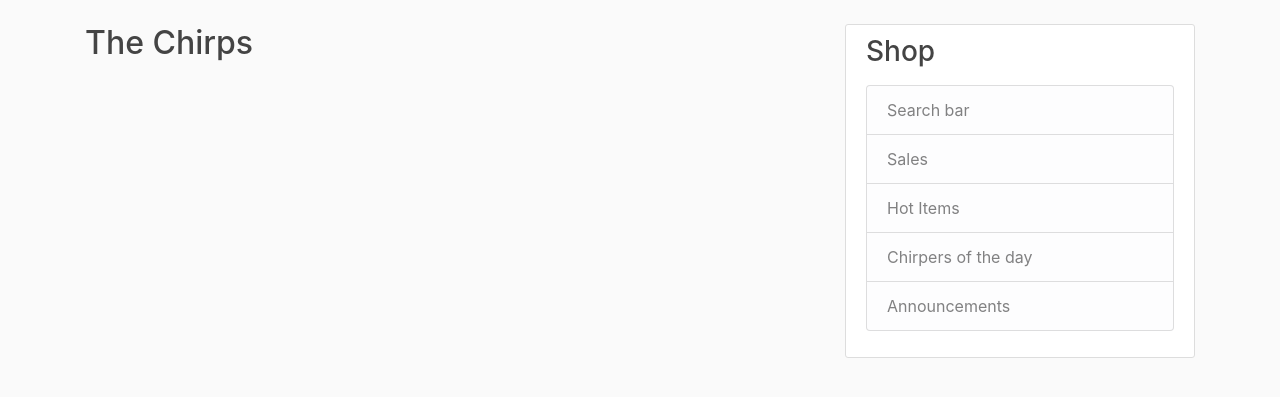
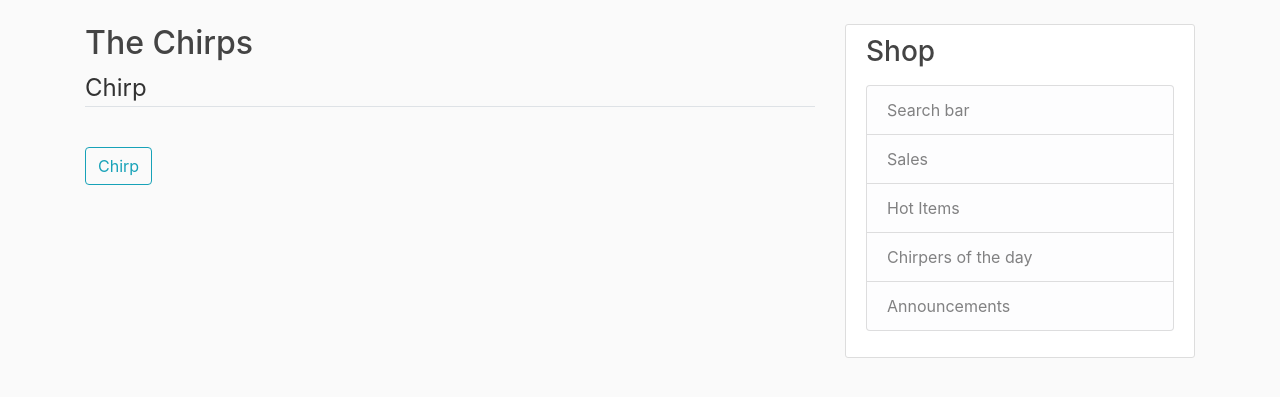
Before and after one commit to NagaSolo/chirpies, a Django app: page / in a window 1280 px wide. Shown: the part 56-453 px from the top of the page. Run offline with Django 3.2, Linux system fonts and the light colour scheme; the visitor is signed in with stand-in values (Sample User, id 1); data that the repository does not hold is empty; some libraries are stand-ins or nearby versions.

Commit message:
added; new feature to post from home, still buggy

```diff
--- a/chirps/templates/chirps/home.html
+++ b/chirps/templates/chirps/home.html
@@ -1,4 +1,6 @@
 {% extends "chirps/base.html" %}
+{% load crispy_forms_tags %}
+
 {% block content %}
     <h2>The Chirps</h2>
     {% for chirp in chirps %}
@@ -14,6 +16,22 @@
         </div>
         </article>
     {% endfor %}
+    {% if user.is_authenticated %}
+            <form method="POST">
+                {% csrf_token %}
+                <fieldset class="form-group">
+                    <legend class="border-bottom mb-4">
+                        Chirp
+                    </legend>
+                    {{ form|crispy }}
+                </fieldset>
+                <div class="form-group">
+                    <button class="btn btn-outline-info" type="submit">
+                        Chirp
+                    </button>
+                </div>
+            </form>
+    {% endif %}
     {% if is_paginated %}
         {% if page_obj.has_previous %}
             <a class="btn btn-outline-info mb-4" href="?page=1">First</a>
--- a/chirps/urls.py
+++ b/chirps/urls.py
@@ -8,14 +8,17 @@
     ChirpCreateView,
     ChirpUpdateView,
     ChirpDeleteView,
-    UserChirpListView
+    UserChirpListView,
+    # ChirpHomeCreateView
 )
 urlpatterns = [
-    path('', ChirpListView.as_view(), name='chirp-home'),
+    # path('', ChirpListView.as_view(), name='chirp-home'),
     path('about/', views.about, name='chirp-about'),
+    path('', views.home, name='chirp-home'),
     path('user/<str:username>', UserChirpListView.as_view(), name='user-chirps'),
     path('chirp/<int:pk>/', ChirpDetailView.as_view(), name='chirp-detail'), # grab specific primary key of chirp
     path('chirp/new/', ChirpCreateView.as_view(), name='chirp-create'), # create new chirp
+    # path('chirp/test/', ChirpHomeCreateView.as_view(), name='chirp-home-create'), # create new chirp
     path('chirp/<int:pk>/update/', ChirpUpdateView.as_view(), name='chirp-update'), # update specific chirp
     path('chirp/<int:pk>/delete/', ChirpDeleteView.as_view(), name='chirp-delete'), # delete specific chirp
 ]
--- a/chirps/views.py
+++ b/chirps/views.py
@@ -49,6 +49,15 @@
         form.instance.author = self.request.user
         return super().form_valid(form)
 
+class ChirpHomeCreateView(LoginRequiredMixin, CreateView):
+    model = Chirp
+    template_name = 'chirps/chirp_form.html'
+    fields = ['content']
+
+    def form_valid(self, form):
+        form.instance.author = self.request.user
+        return super().form_valid(form)
+
 
 class ChirpUpdateView(LoginRequiredMixin, UserPassesTestMixin, UpdateView):
     model = Chirp
```
